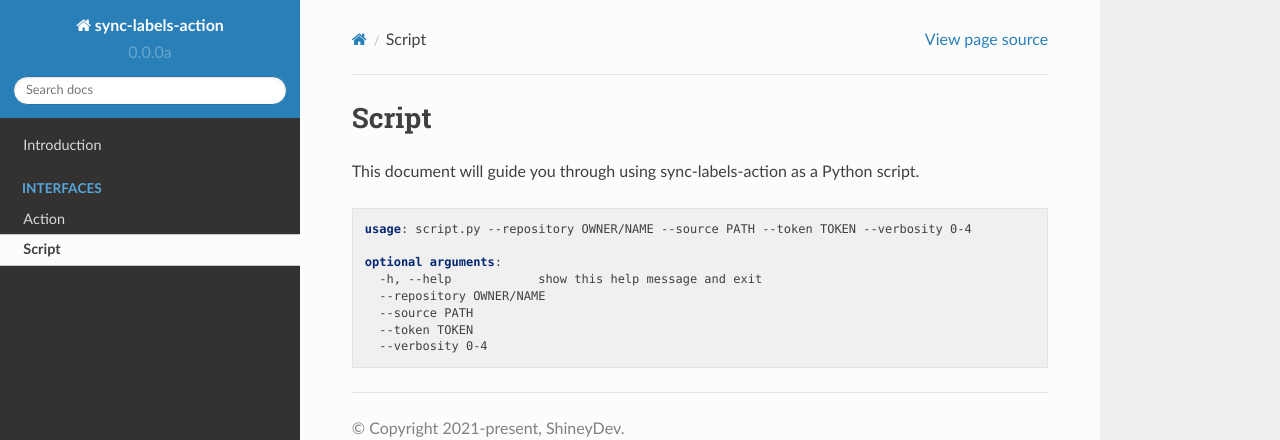
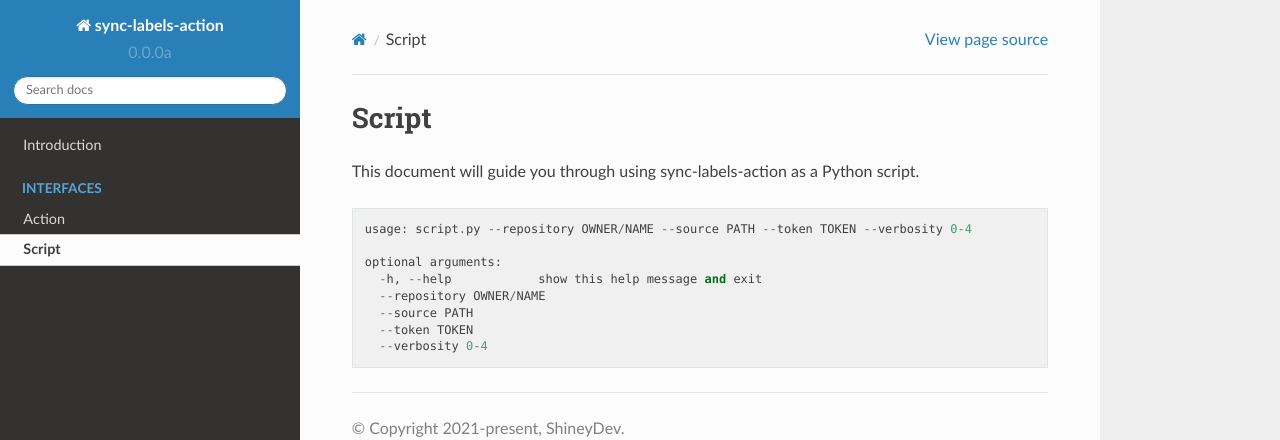
Before and after one commit to ShineyDev/sync-labels-action, a Sphinx documentation site: the page built from docs/interfaces/script.rst, in a window 1280 px wide. Shown: the top 440 px of the page. Built offline with Sphinx 7.4.7 and the Read the Docs theme 2.0.0, drawn with Linux system fonts in a browser that asks for light colours.

Commit message:
remove default highlight language

```diff
--- a/docs/conf.py
+++ b/docs/conf.py
@@ -13,7 +13,6 @@ extlinks = {
     "issue": ("https://github.com/ShineyDev/sync-labels-action/issues/%s", "#"),
 }
 
-highlight_language = "yaml"
 html_theme = "sphinx_rtd_theme"
 html_theme_options = {
     "collapse_navigation": False,
```
